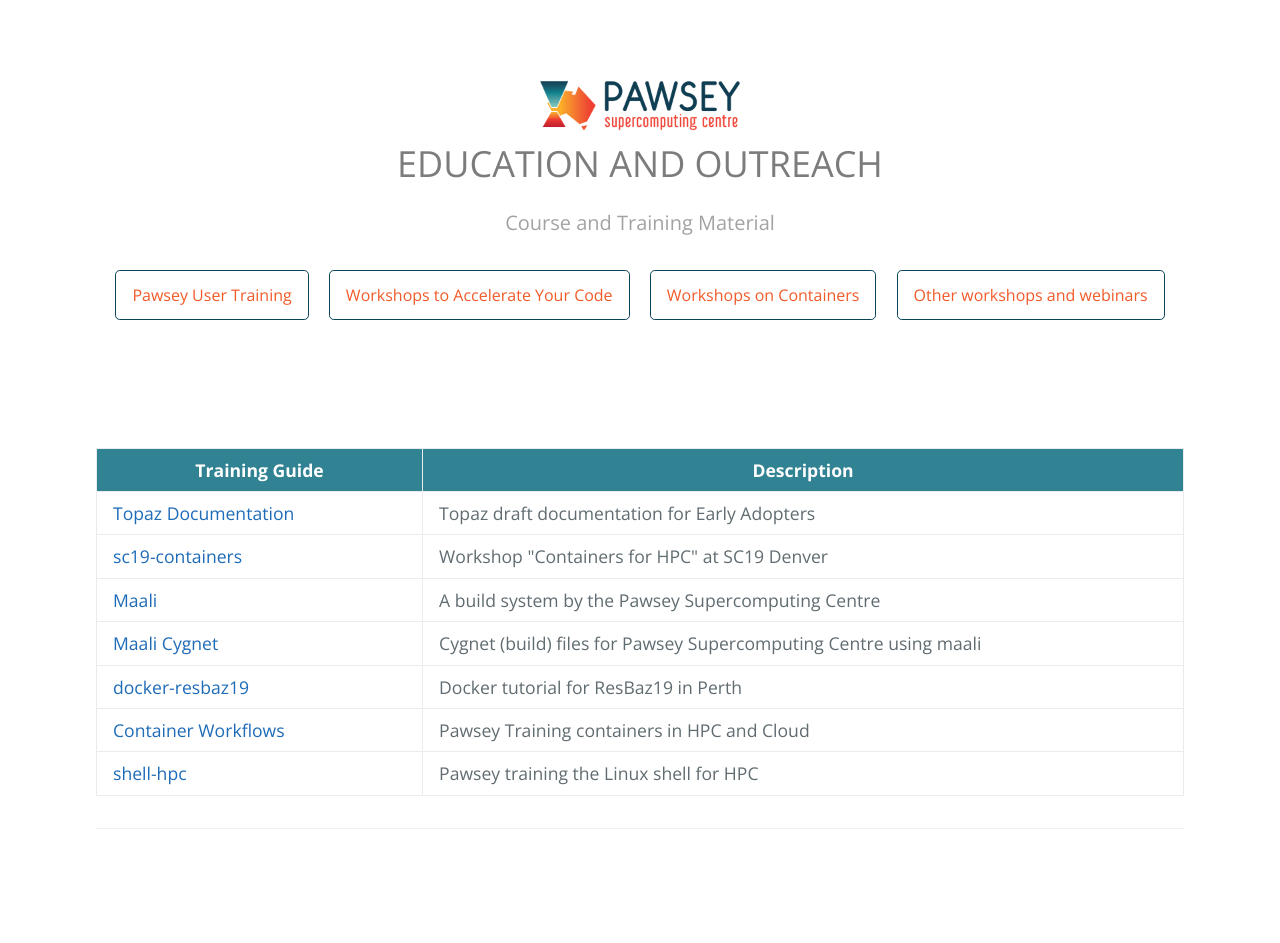
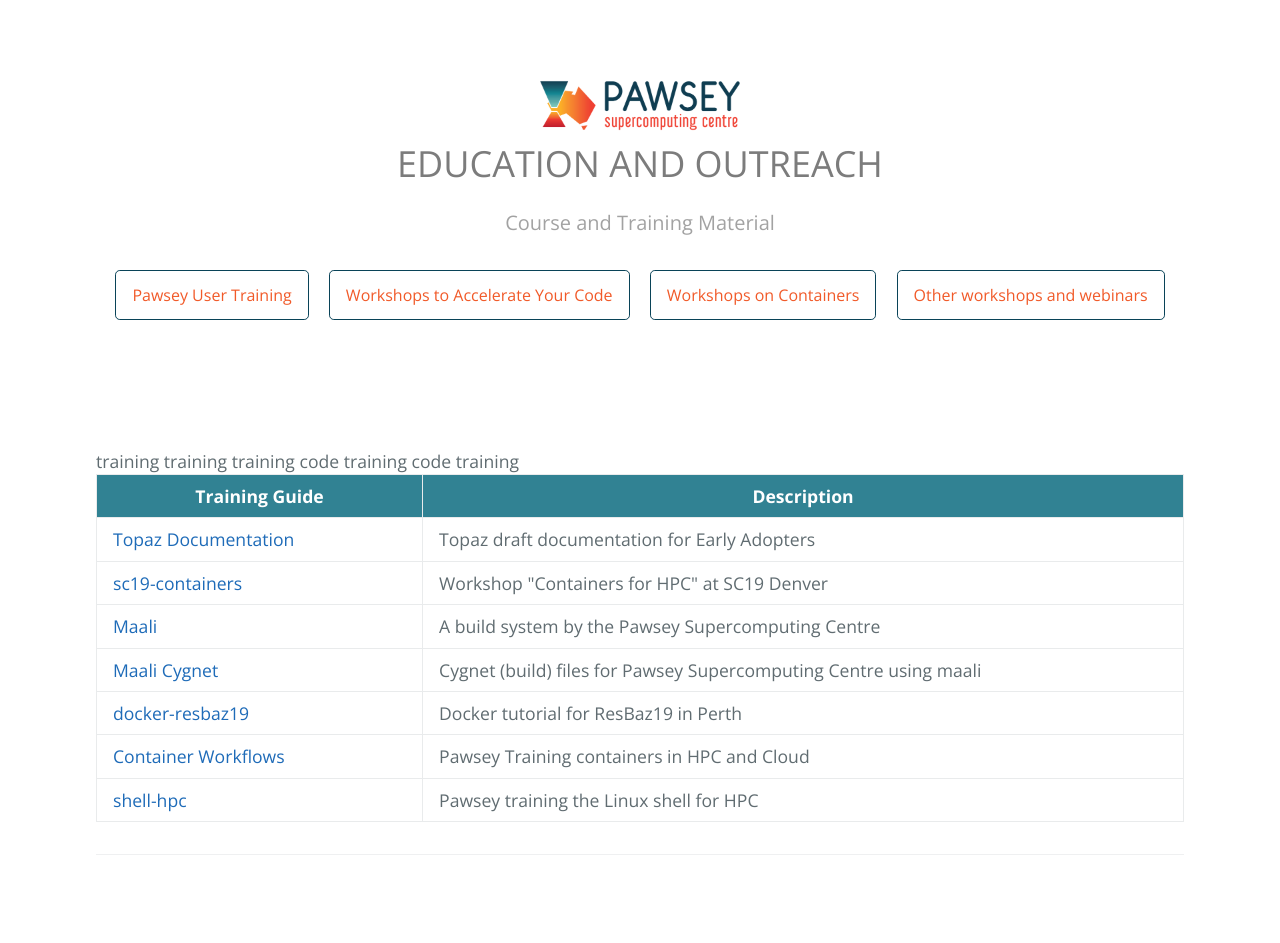
Before and after one commit to ratkinson0405/ratkinson0405.github.io, a Jekyll site: the page built from README.md, in a window 1280 px wide. Built offline with Jekyll 4.4.1, drawn with Linux system fonts in a browser that asks for light colours; our own code applies the rules of GitHub Pages for plain Markdown files; the repository's description, which GitHub fills in, is left out; before the commit the page ends 917 px from its top, so only the background shows below that.

Commit message:
Update default.html

```diff
--- a/_layouts/default.html
+++ b/_layouts/default.html
@@ -37,7 +37,9 @@
           </tr>
           </thead>
           <tbody>
+            {{ page.pageid }}
             {% for item in site.data.links.links %}
+            {{ item.pageid }}
             {% if page.pageid != item.pageid %}
             <tr>
               <td markdown="span"><a href="{{ item.url }}">{{ item.title }}</a></td>
```
